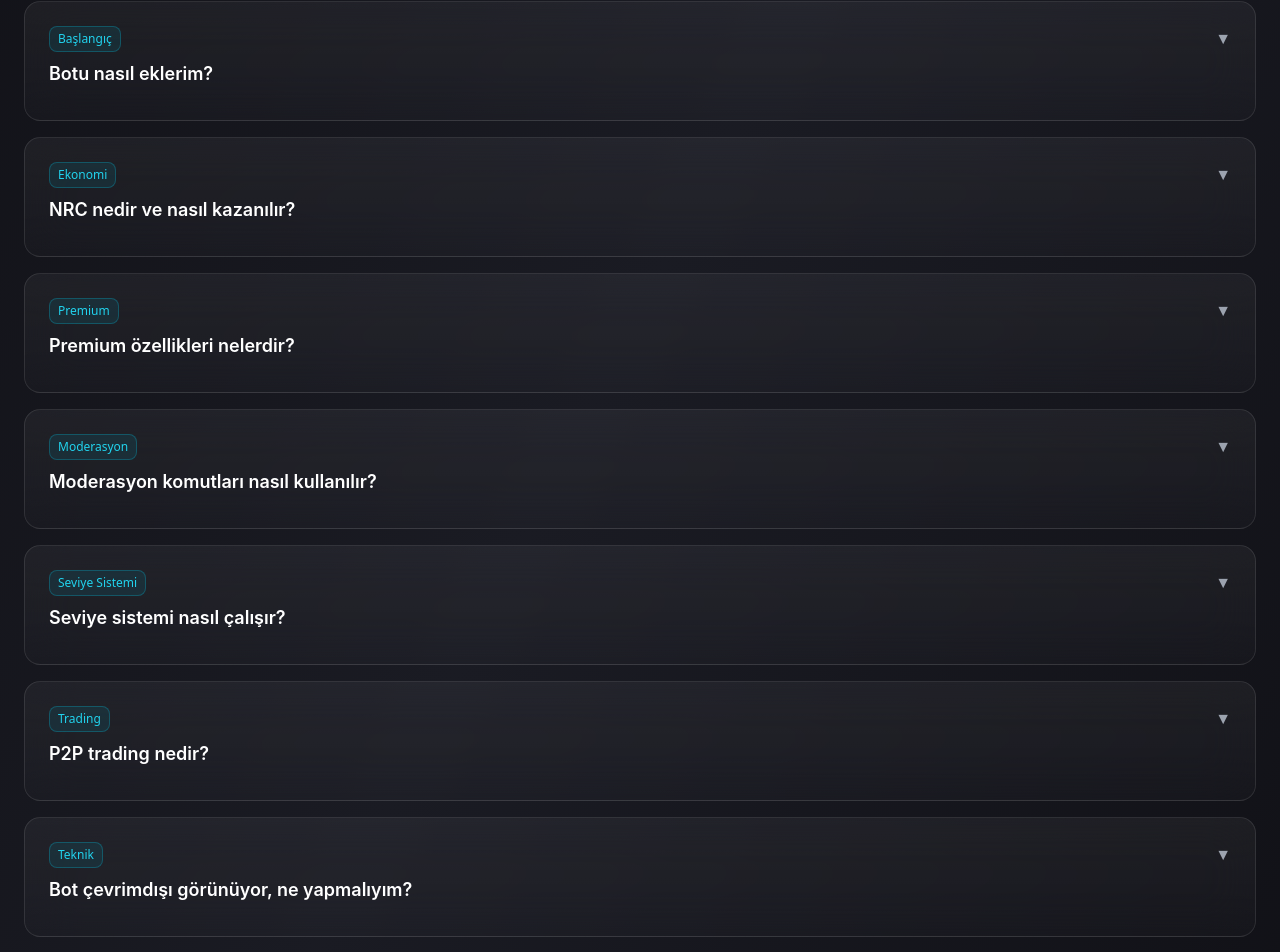
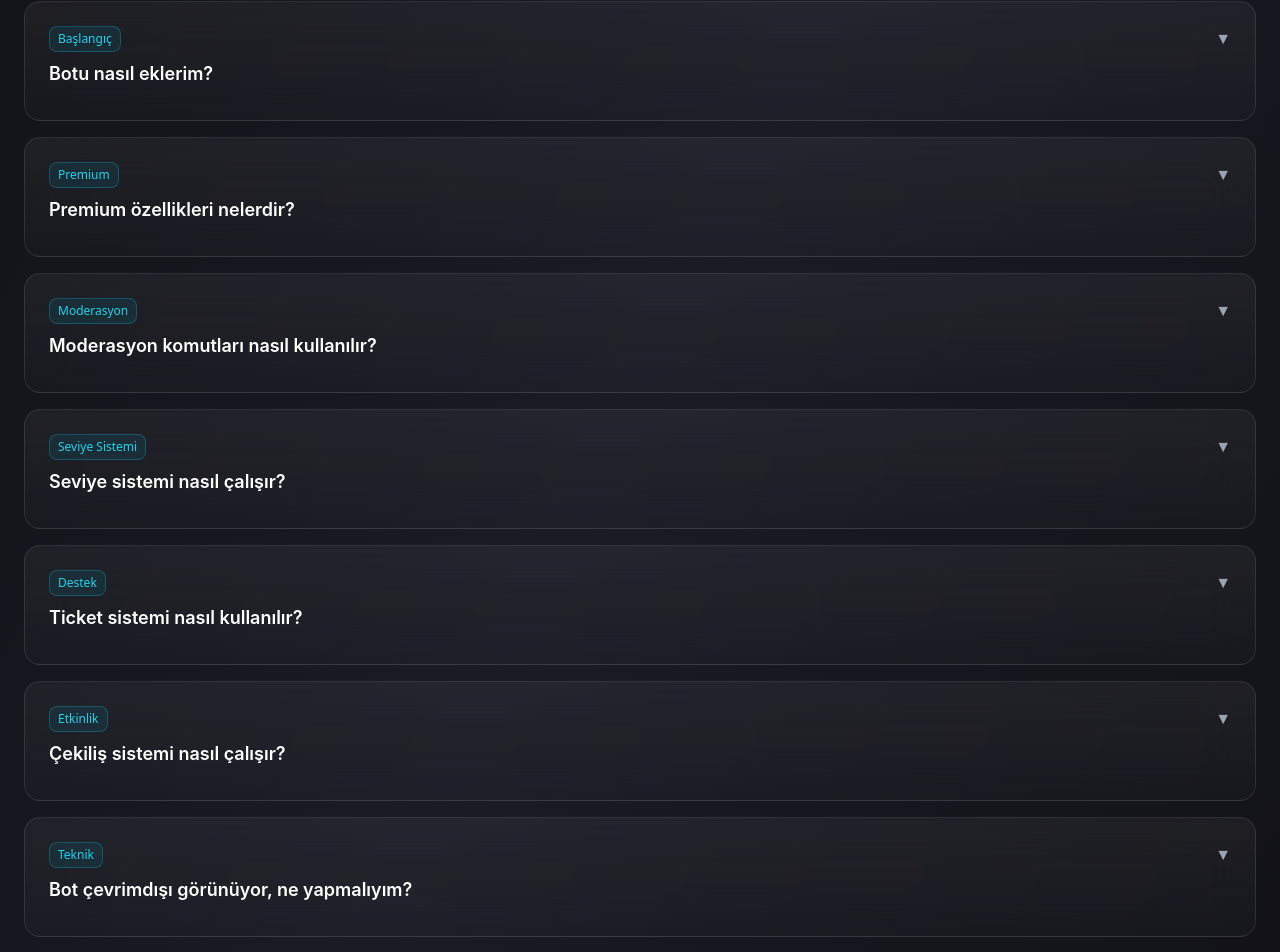
Before and after one commit to kxrk0/neuroviabot-discord, a Next.js app in the folder neuroviabot-frontend/: page /destek in a window 1280 px wide. Shown: the part 939-1891 px from the top of the page. Built offline with nearby package versions, Linux system fonts and the light colour scheme; no server answers.

Commit message:
Remove NRC/economy system references from support and feedback pages

```diff
--- a/neuroviabot-frontend/app/destek/page.tsx
+++ b/neuroviabot-frontend/app/destek/page.tsx
@@ -20,13 +20,8 @@ const faqs = [
     category: 'Başlangıç'
   },
   {
-    question: 'NRC nedir ve nasıl kazanılır?',
-    answer: 'NeuroCoin (NRC), botumuzun ekonomi sistemi için kullanılan sanal para birimidir. Günlük ödüller, görevler tamamlayarak, casino oyunları oynayarak ve aktif olarak sunucuda bulunarak NRC kazanabilirsiniz.',
-    category: 'Ekonomi'
-  },
-  {
     question: 'Premium özellikleri nelerdir?',
-    answer: 'Premium üyelikle gelişmiş analitik, özel komutlar, öncelikli destek, reklamsız deneyim, özel roller ve daha fazla NRC kazanma oranına erişebilirsiniz. Ayrıca marketplace\'te özel ürünler listeleyebilirsiniz.',
+    answer: 'Premium üyelikle gelişmiş analitik, özel komutlar, öncelikli destek, reklamsız deneyim, özel roller ve daha fazla özelleştirilmiş bot deneyimine erişebilirsiniz.',
     category: 'Premium'
   },
   {
@@ -40,14 +35,24 @@ const faqs = [
     category: 'Seviye Sistemi'
   },
   {
-    question: 'P2P trading nedir?',
-    answer: 'Peer-to-peer trading, kullanıcıların kendi aralarında güvenli bir şekilde NRC ve özel itemler alışverişi yapmasını sağlar. /trade komutu ile işlem başlatabilir, bot aracılığıyla güvenli transferler yapabilirsiniz.',
-    category: 'Trading'
+    question: 'Ticket sistemi nasıl kullanılır?',
+    answer: 'Ticket sistemi ile kullanıcılar özel destek kanalları açabilir. /ticket komutu ile ayarları yapılandırabilir, kullanıcılar panel üzerinden ticket oluşturabilir. Her ticket özel bir kanal olarak açılır.',
+    category: 'Destek'
+  },
+  {
+    question: 'Çekiliş sistemi nasıl çalışır?',
+    answer: 'Çekiliş sistemi ile sunucunuzda otomatik çekilişler düzenleyebilirsiniz. /giveaway komutu ile çekiliş başlatabilir, süre, kazanan sayısı ve ödül belirleyebilirsiniz.',
+    category: 'Etkinlik'
   },
   {
     question: 'Bot çevrimdışı görünüyor, ne yapmalıyım?',
     answer: 'Öncelikle bot\'un sunucunuzda olduğundan ve gerekli izinlere sahip olduğundan emin olun. Eğer sorun devam ediyorsa, Discord sunucumuzdan destek talep edebilir veya /status komutu ile bot durumunu kontrol edebilirsiniz.',
     category: 'Teknik'
+  },
+  {
+    question: 'Dashboard üzerinden neleri yönetebilirim?',
+    answer: 'Dashboard ile sunucu ayarlarınızı, moderasyon kurallarınızı, hoşgeldin mesajlarınızı, oto-rol sistemlerini ve daha fazlasını web üzerinden kolayca yönetebilirsiniz.',
+    category: 'Dashboard'
   },
   {
     question: 'Özel komutlar nasıl oluşturulur?',
--- a/neuroviabot-frontend/app/geri-bildirim/page.tsx
+++ b/neuroviabot-frontend/app/geri-bildirim/page.tsx
@@ -26,7 +26,7 @@ const feedbackTypes = [
   { icon: <ExclamationTriangleIcon className="w-6 h-6" />, value: 'issue', label: 'Sorun Bildirimi', description: 'Karşılaştığınız problemler', emoji: '⚠️' }
 ];
 
-const experienceAreas = ['NRC Ekonomi', 'P2P Trading', 'Moderasyon', 'Ticket Sistemi', 'Çekiliş', 'Leveling', 'Dashboard', 'Bot Performansı', 'Komutlar', 'Destek', 'Dokümantasyon', 'Marketplace'];
+const experienceAreas = ['Moderasyon', 'Ticket Sistemi', 'Çekiliş', 'Leveling', 'Dashboard', 'Bot Performansı', 'Komutlar', 'Destek', 'Dokümantasyon', 'Oto-Mesaj', 'Oto-Rol', 'Log Sistemi'];
 
 export default function FeedbackPage() {
   const { user, isLoading, logout } = useAuth();
```
